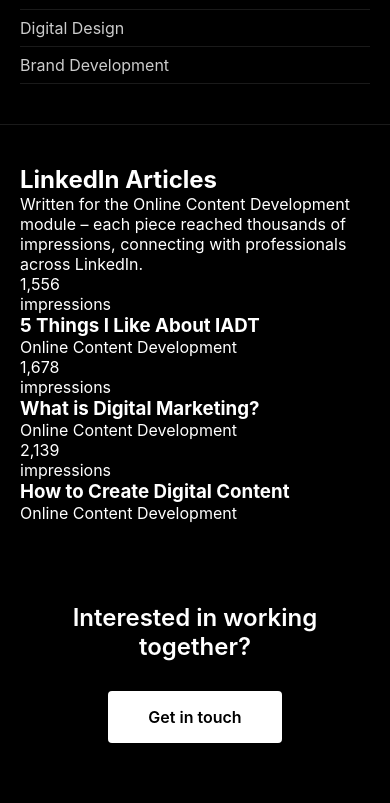
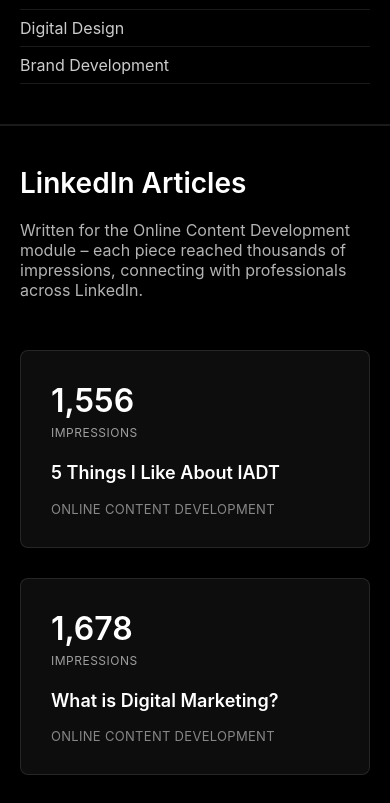
Before and after one commit to natethedog04-afk/portfolio, a React (Vite) app: page /projects/digital-footprint in a window 390 px wide. Shown: the part 1363-2166 px from the top of the page. Built offline with nearby package versions, Linux system fonts and the light colour scheme.

Commit message:
Update ProjectDetail.css

```diff
--- a/src/pages/ProjectDetail.css
+++ b/src/pages/ProjectDetail.css
@@ -118,6 +118,73 @@
   transform: translateY(-2px);
 }
 
+@media (max-width: 768px) {.linkedin-articles {
+  background-color: rgba(0, 0, 0, 0.5);
+  border-top: 1px solid rgba(255, 255, 255, 0.1);
+  border-bottom: 1px solid rgba(255, 255, 255, 0.1);
+}
+
+.linkedin-articles h2 {
+  font-size: 36px;
+  font-weight: 600;
+  margin-bottom: 20px;
+}
+
+.articles-description {
+  font-size: 16px;
+  color: rgba(255, 255, 255, 0.7);
+  margin-bottom: 50px;
+  max-width: 600px;
+}
+
+.articles-grid {
+  display: grid;
+  grid-template-columns: repeat(auto-fit, minmax(250px, 1fr));
+  gap: 30px;
+}
+
+.article-card {
+  background-color: rgba(255, 255, 255, 0.05);
+  border: 1px solid rgba(255, 255, 255, 0.1);
+  border-radius: 8px;
+  padding: 30px;
+  transition: all 0.3s ease;
+}
+
+.article-card:hover {
+  background-color: rgba(255, 255, 255, 0.08);
+  border-color: rgba(255, 255, 255, 0.2);
+  transform: translateY(-4px);
+}
+
+.article-impressions {
+  font-size: 32px;
+  font-weight: 600;
+  margin-bottom: 5px;
+}
+
+.article-label {
+  font-size: 12px;
+  color: rgba(255, 255, 255, 0.6);
+  text-transform: uppercase;
+  letter-spacing: 0.5px;
+  margin-bottom: 20px;
+}
+
+.article-card h3 {
+  font-size: 18px;
+  font-weight: 600;
+  margin-bottom: 15px;
+  line-height: 1.4;
+}
+
+.article-category {
+  font-size: 13px;
+  color: rgba(255, 255, 255, 0.5);
+  text-transform: uppercase;
+  letter-spacing: 0.3px;
+}
+
 @media (max-width: 768px) {
   .project-hero {
     padding: 60px 0;
@@ -139,4 +206,12 @@
   .project-cta h2 {
     font-size: 24px;
   }
+
+  .linkedin-articles h2 {
+    font-size: 28px;
+  }
+
+  .articles-grid {
+    grid-template-columns: 1fr;
+  }
 }
```
